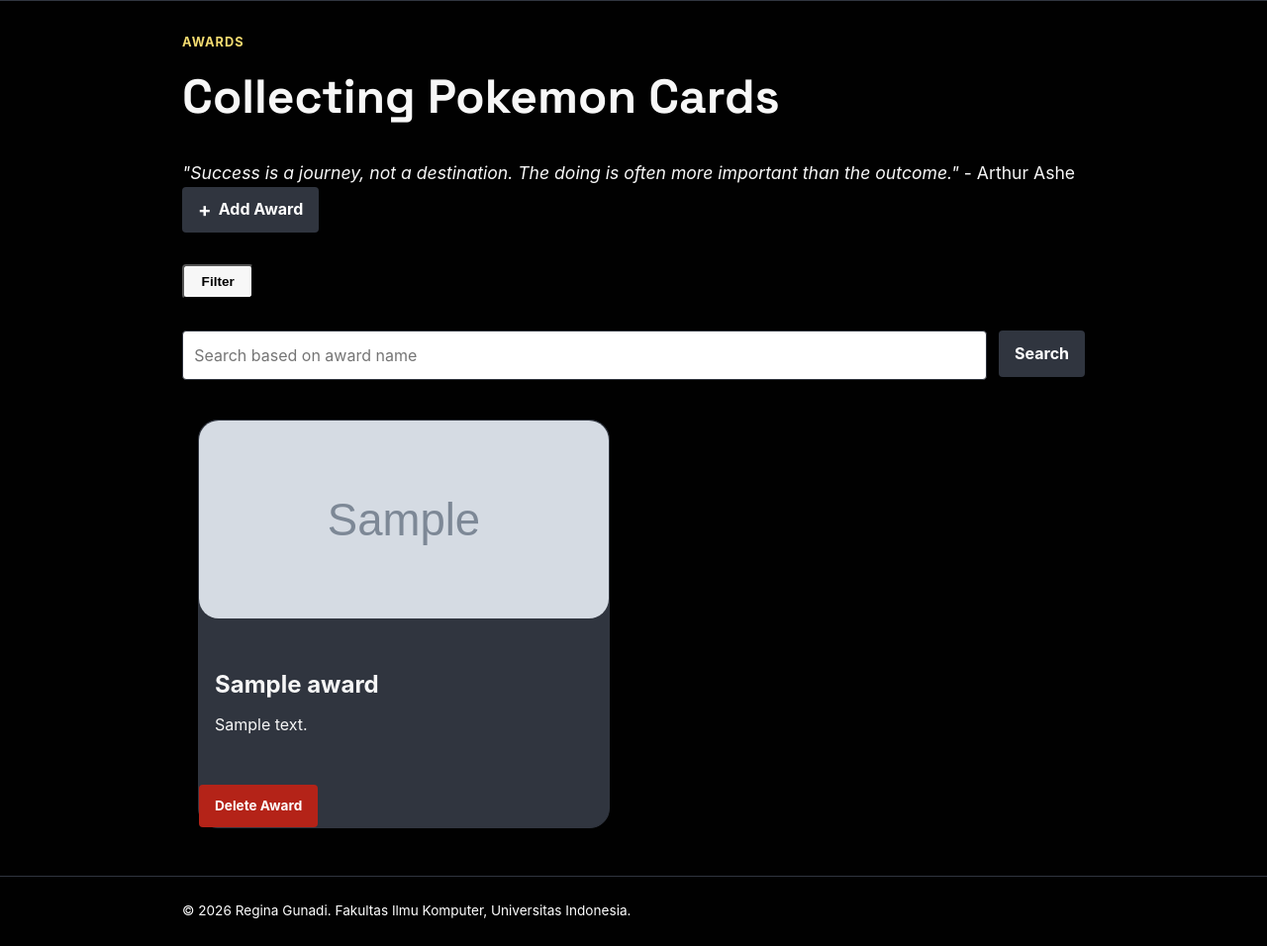
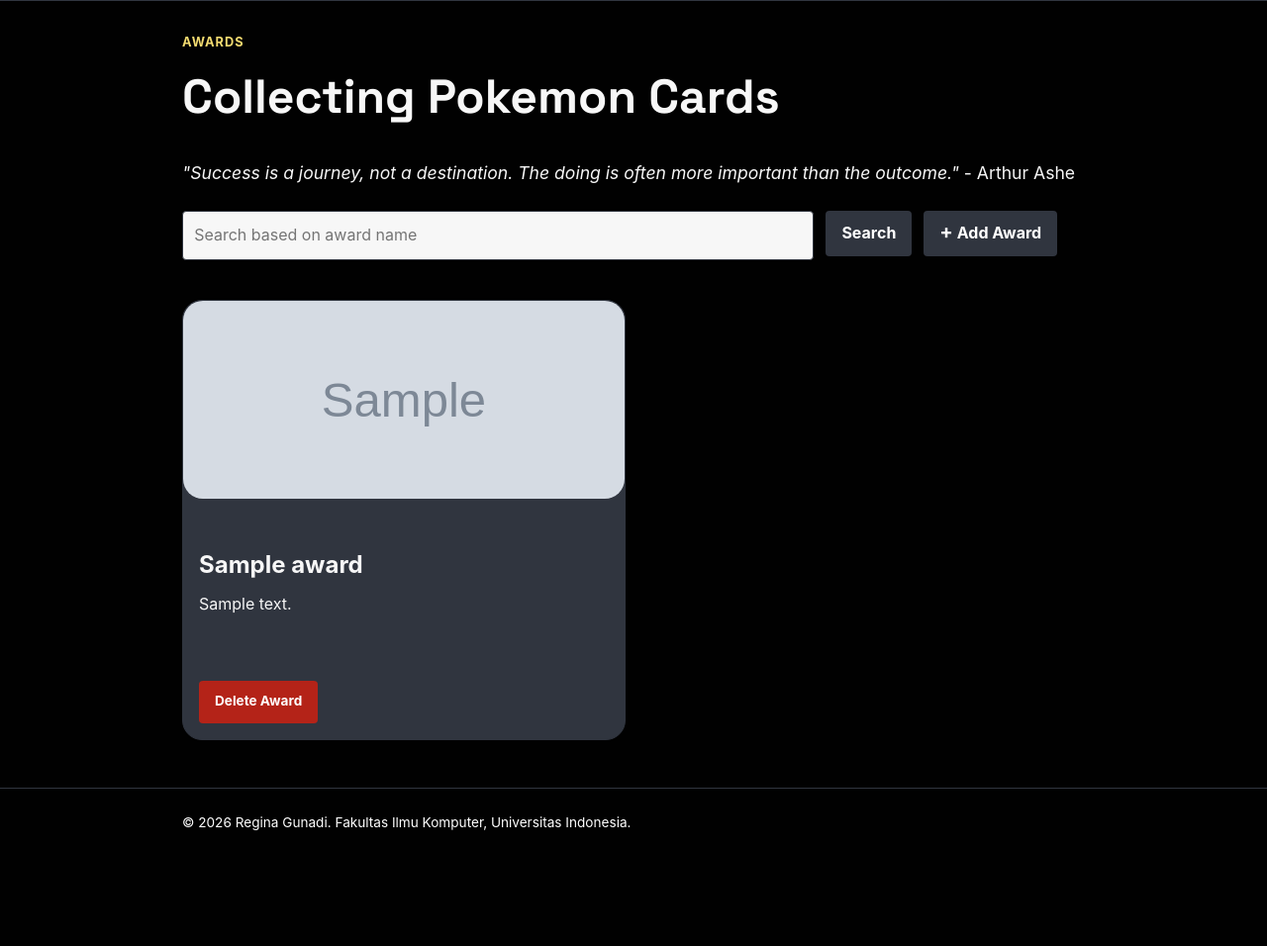
Before and after one commit to ReginaGunadi/myportofolio, a Django app: page /award/ in a window 1280 px wide. Shown: the part 74-1030 px from the top of the page at 99% size. After the commit the page ends 913 px from the top, so only its background shows below. Run offline with Django 5.2, Linux system fonts and the light colour scheme; tables that the repository leaves empty hold one stand-in row (values such as "Sample post"); grey boxes marked "Sample" are stand-in pictures.

Commit message:
fix: Adjust and revise CSS styling from Tutorial 3

```diff
--- a/main/forms.py
+++ b/main/forms.py
@@ -43,7 +43,7 @@
             ),
             "thumbnail": URLInput(
                 attrs={
-                    "placeholder": "https://github.com/ReginaGunadi/regina",
+                    "placeholder": "https://www.google.com/",
                 }
             ),
             "started_at": TextInput(
@@ -96,7 +96,7 @@
             ),
             "image": URLInput(
                 attrs={
-                    "placeholder": "https://github.com/ReginaGunadi/regina",
+                    "placeholder": "https://www.google.com/",
                 }
             ),
         }
--- a/main/views.py
+++ b/main/views.py
@@ -2,7 +2,6 @@
 
 from main.models import Experience
 from main.models import Award
-from main.filters import AwardFilter
 from main.forms import ExperienceForm, AwardForm
 
 from django.contrib import messages
@@ -86,6 +85,7 @@
 
     return redirect("main:show_experience")
 
+
 def get_experience_json(request):
     title_query = request.GET.get("title", "").strip()
     experience = Experience.objects.all()
@@ -95,6 +95,7 @@
 
     experience_json = serializers.serialize("json", experience)
     return HttpResponse(experience_json, content_type="application/json")
+
 
 
 def create_award(request):
@@ -122,6 +123,7 @@
     award_json = serializers.serialize("json", award)
     return HttpResponse(award_json, content_type="application/json")
 
+
 def delete_award(request, award_id):
     award = get_object_or_404(Award, pk=award_id)
 
--- a/static/css/style.css
+++ b/static/css/style.css
@@ -218,13 +222,8 @@
     grid-template-columns: repeat(2, 1fr);
 }
 
-.experience-card,
-.award-card {
-    background-color: var(--line);
-    border: 1px solid var(--line);
-    display: flex;
-    margin: 1rem;
-    gap: 2rem;
+.experience-grid, .award-grid {
+    gap: 1rem;
 }
 
 .experience-card {
@@ -240,9 +239,17 @@
     border-radius: 20px;
 }
 
+.experience-card,
+.award-card {
+    background-color: var(--line);
+    border: 1px solid var(--line);
+    display: flex;
+    margin: 1rem 0 1rem 0;
+    gap: 2rem;
+}
+
 .experience-card:hover,
-.award-card:hover,
-.filter-form select:hover {
+.award-card:hover {
     background-color: var(--hovering);
 }
 
@@ -279,28 +286,145 @@
     border: 2px solid var(--ink);
 }
 
+.experience-add-button, .award-add-button{
+    display: inline-flex;
+    align-items: center;
+    gap: 0.45rem;
+}
 
-/* Styling Awards (Costumized) */
+.experience-add-button span, .award-add-button span {
+    font-size: 1.25rem;
+    line-height: 0.5;
+
+}
+
+.experience-search, .award-search {
+    display: flex;
+    gap: 0.75rem;
+    margin-bottom: 1.5rem;
+    margin-top: 1.5rem;
+}
+
+.experience-search__input, .award-search__input {
+    width: 70%;
+    min-width: 0;
+    padding: 0.7rem;
+    border: 1px solid var(--line);
+    border-radius: var(--radius);
+    background: var(--ink);
+    color: var(--paper);
+    font: inherit;
+}
+
+.experience-search__input:focus, .award-search__input:focus {
+    outline: 2px solid var(--accent);
+    border-color: var(--accent);
+}
+
+.experience-actions, .award-actions {
+    display: flex;
+    align-items: center;
+    flex-wrap: wrap;
+    gap: 20px;
+    margin-top: 0.5rem;
+}
+
+.experience-actions .button, .award-actions {
+    font-size: 0.85rem;
+    font-weight: 600;
+}
+
+.experience-card-actions, .award-card-actions {
+    display: flex;
+    flex-direction: column;
+    margin-top: auto;
+}
+
+.hide {
+    display: none !important;
+}
+
+.experience-actions,.experience-status,.award-actions,.award-status {
+    margin: 0.5rem;
+}
+
+.experience-delete-modal, .award-delete-modal {
+    display: none;
+    position: fixed;
+    inset: 0;
+    width: 100%;
+    height: 100%;
+    max-width: none;
+    max-height: none;
+    margin: 0;
+    padding: 1rem;
+    border: 0;
+    background: transparent;
+    z-index: 10;
+    align-items: center;
+    justify-content: center;
+}
+
+.experience-delete-modal:popover-open, .award-delete-modal:popover-open {
+    display: flex;
+}
+
+.experience-delete-modal__backdrop, .award-delete-modal__backdrop {
+    position: absolute;
+    inset: 0;
+    width: 100%;
+    height: 100%;
+    border: 0;
+    padding: 0;
+    background: rgba(28, 25, 23, 0.58);
+    cursor: default;
+}
+
+.experience-delete-modal__content, .award-delete-modal__content {
+    position: relative;
+    z-index: 1;
+    width: min(100%, 480px);
+    padding: 1.5rem;
+    margin: 1rem;
+    background: var(--ink);
+    border: 1px solid var(--line);
+    border-radius: var(--radius);
+    box-shadow: 0 1rem 3rem rgba(28, 25, 23, 0.22);
+}
+
+.experience-delete-modal__content h2, .award-delete-modal__content h2 {
+    margin: 0 0 0.75rem;
+    font-family:
+        "Space Grotesk",
+        -apple-system,
+        sans-serif;
+    font-size: 1.5rem;
+}
+
+.experience-delete-modal__close, .award-delete-modal__close {
+    position: absolute;
+    top: 1rem;
+    right: 1rem;
+    border: 0;
+    padding: 0;
+    background: transparent;
+    color: var(--text-muted);
+    font-size: 1.8rem;
+    line-height: 1;
+    cursor: pointer;
+}
+
+.experience-delete-modal__actions, .award-delete-modal__actions{
+    display: flex;
+    justify-content: flex-end;
+    gap: 0.75rem;
+    margin-top: 1.5rem;
+}
+
+
+/* Styling Section: award.html (Customized) */
 .award-quote {
     font-size: 1.1rem;
-}
-
-.filter-form {
-    display: flex;
-    flex-direction: row;
-    font-style: inherit;
-    padding: 2rem 0 2rem 0;
-}
-
-.filter-form select {
-    background-color: var(--accent);
-    color: var(--ink);
-    border: 1px solid var(--line);
-    border-radius: var(--radius);
-    width: 10rem;
-    font-size: 0.9rem;
-    margin: 0rem 0.75rem 0rem 0.75rem;
-    height: 2.2rem;
 }
 
 .award-photo {
@@ -434,154 +502,67 @@
 }
 
 .button-secondary {
-    background: var(--ink);
-}
-
-
-
-
-.experience-add-button, .award-add-button{
-    display: inline-flex;
-    align-items: center;
-    gap: 0.45rem;
-}
-
-.experience-add-button span, .award-add-button span {
-    font-size: 1.25rem;
-    line-height: 1;
-}
-
-.experience-search, .award-search {
-    display: flex;
-    gap: 0.75rem;
-    margin-bottom: 1.5rem;
-}
-
-.experience-search__input, .award-search__input {
-    width: 100%;
-    min-width: 0;
-    padding: 0.7rem;
-    border: 1px solid var(--line);
-    border-radius: var(--radius);
-    background: #fff;
-    color: var(--ink);
-    font: inherit;
-}
-
-.experience-search__input:focus, .award-search__input:focus {
-    outline: 2px solid var(--accent);
-    border-color: var(--accent);
-}
-
-.experience-actions, .award-actions {
-    display: flex;
-    align-items: center;
-    flex-wrap: wrap;
-    gap: 20px;
-    margin-top: 1rem;
-}
-
-.experience-actions .button, .award-actions {
-    font-size: 0.85rem;
-    font-weight: 600;
-}
-
-.experience-card-actions, .award-card-actions {
-    display: flex;
-    flex-direction: column;
-    margin-top: auto;
-}
-
-.hide {
-    display: none !important;
-}
-
-.experience-actions,.experience-status,.award-actions,.award-status {
-    margin-top: 0;
-}
-
-.experience-delete-modal, .award-delete-modal {
-    display: none;
-    position: fixed;
-    inset: 0;
-    width: 100%;
-    height: 100%;
-    max-width: none;
-    max-height: none;
-    margin: 0;
-    padding: 1rem;
-    border: 0;
-    background: transparent;
-    z-index: 10;
-    align-items: center;
-    justify-content: center;
-}
-
-.experience-delete-modal:popover-open, .award-delete-modal:popover-open {
-    display: flex;
-}
-
-.experience-delete-modal__backdrop, .award-delete-modal__backdrop {
-    position: absolute;
-    inset: 0;
-    width: 100%;
-    height: 100%;
-    border: 0;
-    padding: 0;
-    background: rgba(28, 25, 23, 0.58);
-    cursor: default;
-}
-
-.experience-delete-modal__content, .award-delete-modal__content {
-    position: relative;
-    z-index: 1;
-    width: min(100%, 480px);
-    padding: 1.5rem;
-    background: var(--paper);
-    border: 1px solid var(--line);
-    border-radius: var(--radius);
-    box-shadow: 0 1rem 3rem rgba(28, 25, 23, 0.22);
-}
-
-.experience-delete-modal__content h2, .award-delete-modal__content h2 {
-    margin: 0 0 0.75rem;
-    font-family:
-        "Space Grotesk",
-        -apple-system,
-        sans-serif;
-    font-size: 1.5rem;
-}
-
-.experience-delete-modal__close, .award-delete-modal__close {
-    position: absolute;
-    top: 1rem;
-    right: 1rem;
-    border: 0;
-    padding: 0;
-    background: transparent;
-    color: var(--text-muted);
-    font-size: 1.8rem;
-    line-height: 1;
-    cursor: pointer;
-}
-
-.experience-delete-modal__actions, .award-delete-modal__actions{
-    display: flex;
-    justify-content: flex-end;
-    gap: 0.75rem;
-    margin-top: 1.5rem;
+    background: var(--line);
+    margin-left: 0.4rem;
 }
 
 .button-danger {
     background: #b42318;
 }
 
+
+/*Styling for handphone view*/
 @media (max-width: 600px) {
+    /* Section: About Me */
+    .hero-grid {
+        grid-template-columns: 1fr;
+        grid-template-areas:
+            "identity"
+            "photo"
+            "details";
+    }
+
+    .hero-photo {
+        max-width: 220px;
+    }
+
+    .social-links {
+        justify-content: flex-start;
+    }
+
+
+    /* Section: Experiences and Awards */
     .experience-header, .award-header {
         align-items: flex-start;
         flex-direction: column;
     }
 
+    .experience-section h1,
+    .award-section h1 {
+        font-size: 2.0rem;
+    }
+
+    .experience-grid {
+        padding-right: 25px;
+    }
+
+    .experience-card,
+    .award-grid {
+        width: 100%;
+        height: auto;
+        padding: 2rem 1.5rem;
+        flex-direction: column;
+    }
+
+    .award-grid {
+        grid-template-columns: 1fr;
+    }
+
+    .photo, .award-photo{
+        width: 100%;
+    }
+
+    /* Section: Form Experience and Award */
     .experience-add-button, .award-add-button{
         width: 100%;
         justify-content: center;
--- a/templates/award.html
+++ b/templates/award.html
@@ -15,20 +15,9 @@
                  <div class="project-header">
                    <h1>Collecting Pokemon Cards</h1>
                     <p class="award-quote"><i>"Success is a journey, not a destination. The doing is often more important than the outcome." </i>- Arthur Ashe</p>
-                    <a href="{% url 'main:create_award' %}"
-                       class="button award-add-button">
-                        <span aria-hidden="true">+</span>
-                        Add Award
-                    </a>
                 </div>
 
-
-                <form method="get" class="filter-form" placeholder ="all">
-                    {{filter.form.as_p}}
-                    <button class= "filter-button" type="submit">Filter</button>
-                </form>
-
-                 <form method="get"
+                <form method="get"
                       action="{% url 'main:show_award' %}"
                       class="award-search">
                     <input type="search"
@@ -38,6 +27,12 @@
                            class="award-search__input"
                            aria-label="Search based on award name">
                     <button type="submit" class="button">Search</button>
+
+                    <a href="{% url 'main:create_award' %}"
+                       class="button award-add-button">
+                        <span aria-hidden="true">+</span>
+                        Add Award
+                    </a>
                 </form>
 
                 <div class="award-grid">
--- a/templates/components/award_delete_modal.html
+++ b/templates/components/award_delete_modal.html
@@ -7,6 +7,7 @@
         Delete Award
     </button>
 </p>
+
 <div id="delete-award-{{ award.id }}"
      class="award-delete-modal"
      popover="auto"
@@ -18,6 +19,7 @@
             popovertarget="delete-award-{{ award.id }}"
             popovertargetaction="hide"
             aria-label="Tutup konfirmasi hapus"></button>
+
     <div class="award-delete-modal__content">
         <button type="button"
                 class="award-delete-modal__close"
@@ -29,6 +31,7 @@
             Are you sure you want to delete
             <strong>{{ award.title }}</strong>?
         </p>
+
         <div class="award-delete-modal__actions">
             <button type="button"
                     class="button button-secondary"
--- a/templates/components/experience_delete_modal.html
+++ b/templates/components/experience_delete_modal.html
@@ -7,6 +7,7 @@
         Delete Experience
     </button>
 </p>
+
 <div id="delete-experience-{{ experience.id }}"
      class="experience-delete-modal"
      popover="auto"
@@ -18,6 +19,7 @@
             popovertarget="delete-experience-{{ experience.id }}"
             popovertargetaction="hide"
             aria-label="Tutup konfirmasi hapus"></button>
+
     <div class="experience-delete-modal__content">
         <button type="button"
                 class="experience-delete-modal__close"
@@ -29,6 +31,7 @@
             Are you sure you want to delete
             <strong>{{ experience.title }}</strong>?
         </p>
+
         <div class="experience-delete-modal__actions">
             <button type="button"
                     class="button button-secondary"
```
Also changed, not shown: other parts of static/css/style.css (+21 -73 lines), main/filters.py (deleted, +0 -9 lines), templates/experience.html (+8 -6 lines).
